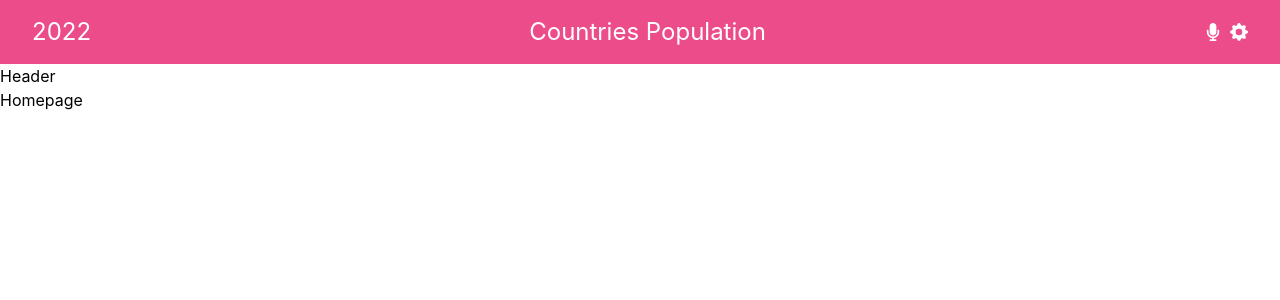
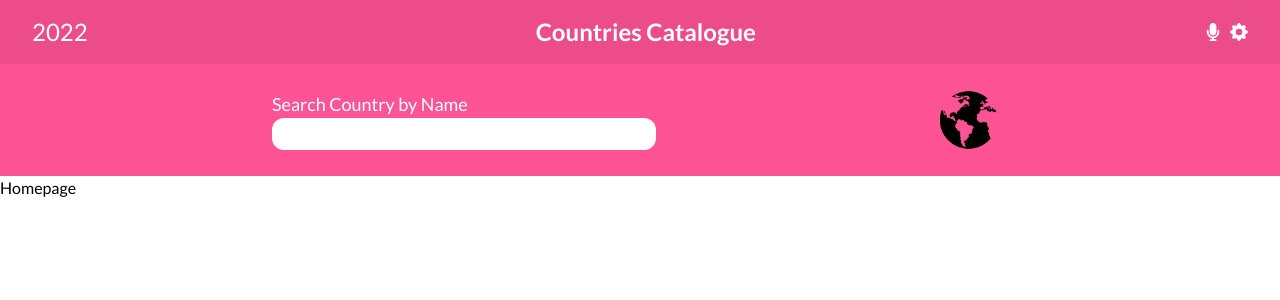
Before and after one commit to Zuhaib042/Countries-Catalog, a React (Create React App) app: page / in a window 1280 px wide. Shown: the top 300 px of the page. Built offline with nearby package versions, Linux system fonts and the light colour scheme; the HTML template or start-up script is replaced by a standard one.

Commit message:
Add header on homepage and add styling to it

```diff
--- a/public/index.html
+++ b/public/index.html
@@ -1,14 +1,15 @@
 <!DOCTYPE html>
 <html lang="en">
+
 <head>
   <meta charset="utf-8" />
   <link rel="icon" href="%PUBLIC_URL%/favicon.ico" />
   <meta name="viewport" content="width=device-width, initial-scale=1" />
   <meta name="theme-color" content="#000000" />
-    <meta
-      name="description"
-      content="Web site created using create-react-app"
-    />
+  <meta name="description" content="Web site created using create-react-app" />
+  <link rel="preconnect" href="https://fonts.googleapis.com">
+  <link rel="preconnect" href="https://fonts.gstatic.com" crossorigin>
+  <link href="https://fonts.googleapis.com/css2?family=Lato:wght@100;300;400;700;900&display=swap" rel="stylesheet">
   <link rel="apple-touch-icon" href="%PUBLIC_URL%/logo192.png" />
   <!--
       manifest.json provides metadata used when your web app is installed on a
@@ -26,6 +27,7 @@
     -->
   <title>React App</title>
 </head>
+
 <body>
   <noscript>You need to enable JavaScript to run this app.</noscript>
   <div id="root"></div>
@@ -40,4 +42,5 @@
       To create a production bundle, use `npm run build` or `yarn build`.
     -->
 </body>
+
 </html>
--- a/src/components/Header.js
+++ b/src/components/Header.js
@@ -1,7 +1,14 @@
 import React from 'react';
 
 const Header = () => {
-  return <div>Header</div>;
+  //   return (
+  //     <div className="bg-glowing py-4">
+  //       <div className="sepia">
+  //         <img src={logo} alt="" width="80px" />
+  //       </div>
+  //       <h1>Hey</h1>
+  //     </div>
+  //   );
 };
 
 export default Header;
--- a/src/components/Homepage.js
+++ b/src/components/Homepage.js
@@ -1,10 +1,18 @@
 import React from 'react';
-import Header from './Header';
+import logo from '../images/logoCap.png';
 
 const Homepage = () => {
   return (
     <>
-      <Header />
+      <div className="bg-glowing flex items-center justify-evenly py-4">
+        <div>
+          <h1 className="text-lg text-white">Search Country by Name</h1>
+          <input type="text" className="rounded-xl py-1 w-96" />
+        </div>
+        <div className="sepia">
+          <img src={logo} alt="" width="80px" />
+        </div>
+      </div>
       <div>Homepage</div>
     </>
   );
--- a/src/components/Navbar.js
+++ b/src/components/Navbar.js
@@ -7,7 +7,7 @@
   return (
     <div className="bg-light text-white py-4 flex items-center justify-between">
       <p className="text-2xl ml-2 md:ml-8">2022</p>
-      <p className="text-white text-2xl">Countries Population</p>
+      <p className="text-white font-bold text-2xl">Countries Catalogue</p>
       <div className="flex text-lg gap-2 mr-2 md:mr-8">
         <FaMicrophone />
         <BsFillGearFill />
--- a/src/index.css
+++ b/src/index.css
@@ -4,14 +4,9 @@
 
 body {
   margin: 0;
-  font-family: -apple-system, BlinkMacSystemFont, 'Segoe UI', 'Roboto', 'Oxygen',
-    'Ubuntu', 'Cantarell', 'Fira Sans', 'Droid Sans', 'Helvetica Neue',
-    sans-serif;
-  -webkit-font-smoothing: antialiased;
-  -moz-osx-font-smoothing: grayscale;
+  font-family: 'Lato', sans-serif;
 }
 
-code {
-  font-family: source-code-pro, Menlo, Monaco, Consolas, 'Courier New',
-    monospace;
+.sepia img {
+  filter: grayscale(100%);
 }
```
Also changed, not shown: src/images/logoCap.png (added). Lines whose indentation alone changed are shown as unchanged.
